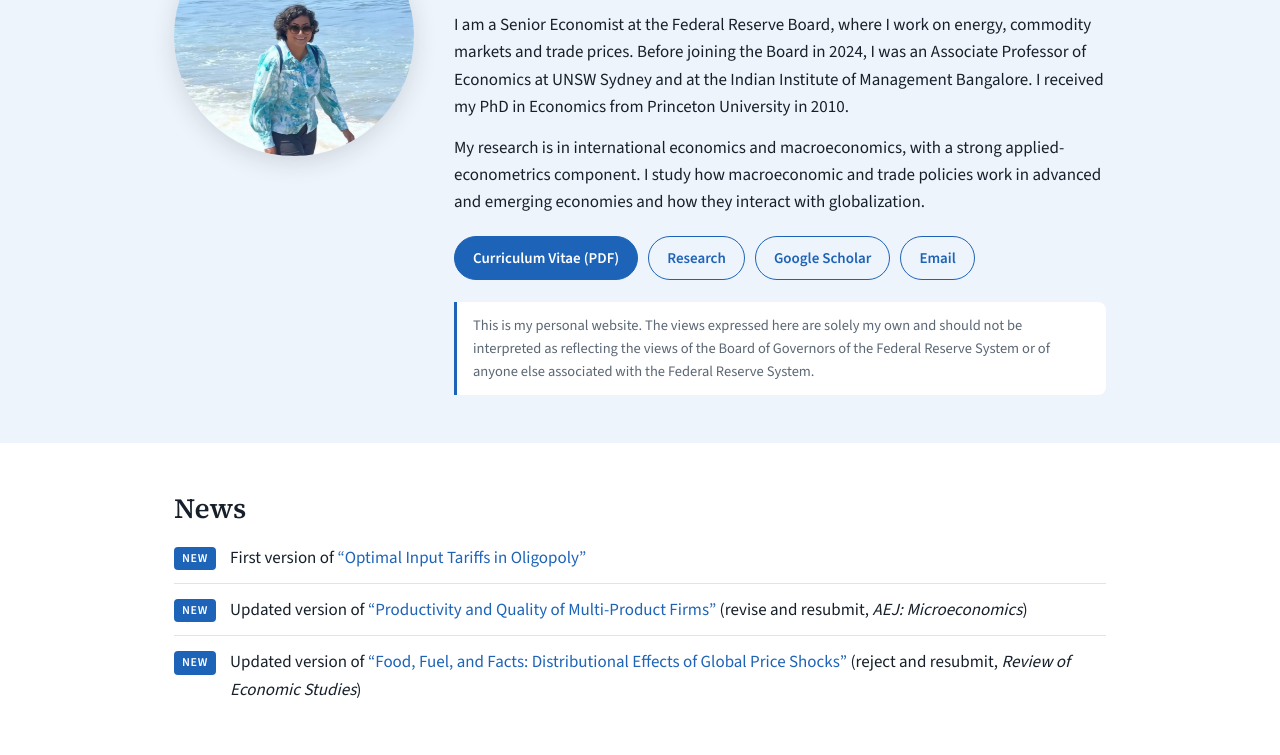
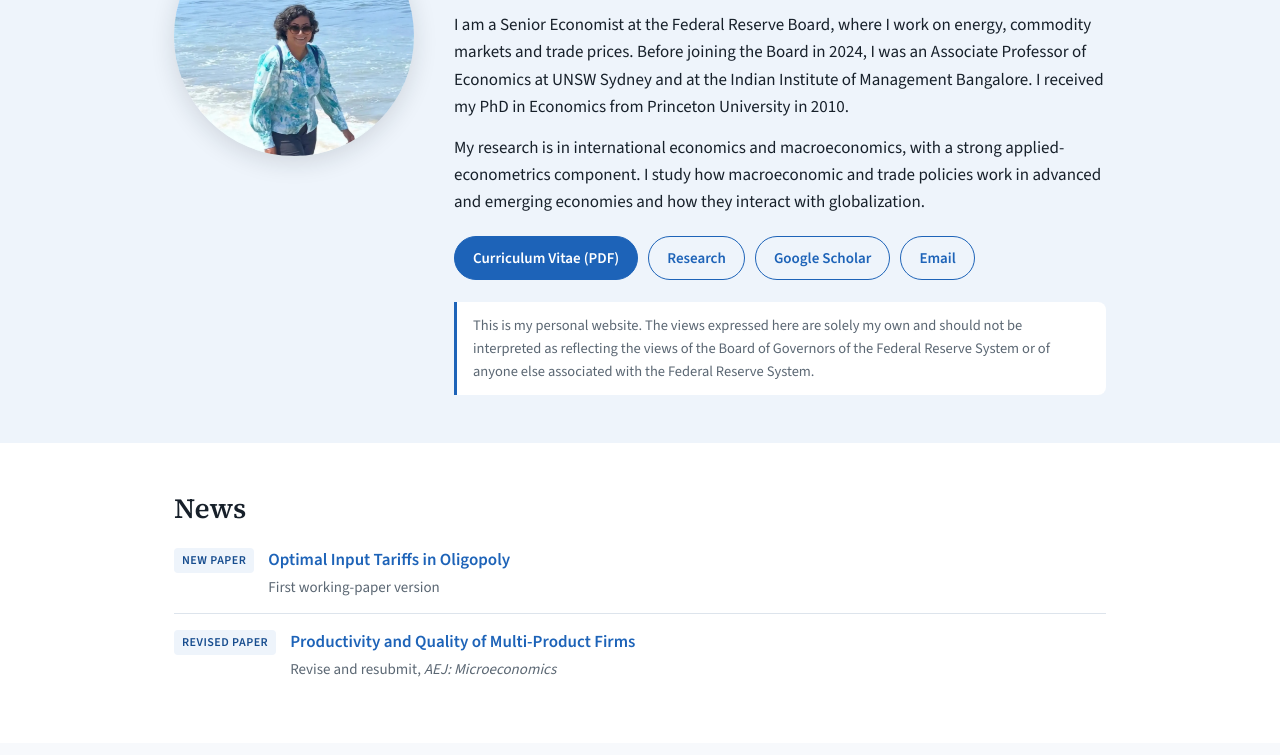
Before and after one commit to arpitac-econ/arpitac-econ.github.io, a plain HTML site: page index.html in a window 1280 px wide. Shown: the part 197-952 px from the top of the page. Drawn offline with nearby package versions, Linux system fonts and the light colour scheme.

Commit message:
Add files via upload

```diff
--- a/index.html
+++ b/index.html
@@ -58,10 +58,13 @@
   .disclaimer{margin-top:22px;padding:12px 16px;border-left:3px solid var(--accent);background:#fff;
               font-size:14.5px;color:var(--muted);border-radius:0 8px 8px 0}
   .news{list-style:none;margin:0;padding:0}
-  .news li{display:flex;gap:14px;padding:12px 0;border-bottom:1px solid var(--line)}
+  .news li{display:flex;align-items:flex-start;gap:14px;padding:14px 0;border-bottom:1px solid var(--line)}
   .news li:last-child{border-bottom:0}
-  .tag{flex:none;font-size:12px;font-weight:600;letter-spacing:.06em;text-transform:uppercase;
-       color:#fff;background:var(--accent);border-radius:4px;padding:2px 8px;height:fit-content;margin-top:3px}
+  .tag{flex:none;font-size:12px;font-weight:600;letter-spacing:.04em;text-transform:uppercase;
+       color:var(--accent-dark);background:var(--tint);border-radius:4px;padding:3px 8px;margin-top:2px}
+  .news-copy{min-width:0}
+  .news-title{font-weight:600}
+  .news-detail{display:block;color:var(--muted);font-size:15px;margin-top:2px}
   .cards{display:grid;grid-template-columns:repeat(4,1fr);gap:16px}
   .card{background:#fff;border:1px solid var(--line);border-radius:12px;padding:18px}
   .card h3{font-size:18px;margin-bottom:6px;color:var(--accent-dark)}
@@ -141,11 +144,22 @@
 
   <div class="band"><div class="wrap">
     <h2 class="sec">News</h2>
-    <!-- NEWS: keep about 3 items. To add one, copy a whole <li>...</li> line and edit it. Delete the oldest. -->
+    <!-- NEWS: keep just the most recent announcements. Add dates when verified. -->
     <ul class="news">
-      <li><span class="tag">New</span><span>First version of <a href="https://drive.google.com/file/d/1CKNBUO7ZEdRevMQ4Bf60p3NCumasIsrm/view">“Optimal Input Tariffs in Oligopoly”</a></span></li>
-      <li><span class="tag">New</span><span>Updated version of <a href="https://drive.google.com/file/d/1v1DMzbuOFH9xilnfcafxK0yE-ra2N9md/view">“Productivity and Quality of Multi-Product Firms”</a> (revise and resubmit, <i>AEJ: Microeconomics</i>)</span></li>
-      <li><span class="tag">New</span><span>Updated version of <a href="https://drive.google.com/file/d/1XUS33_JSw6gQw5kZ3By1b2mrt3-xs7qR/view">“Food, Fuel, and Facts: Distributional Effects of Global Price Shocks”</a> (reject and resubmit, <i>Review of Economic Studies</i>)</span></li>
+      <li>
+        <span class="tag">New paper</span>
+        <span class="news-copy">
+          <a class="news-title" href="https://drive.google.com/file/d/1CKNBUO7ZEdRevMQ4Bf60p3NCumasIsrm/view">Optimal Input Tariffs in Oligopoly</a>
+          <span class="news-detail">First working-paper version</span>
+        </span>
+      </li>
+      <li>
+        <span class="tag">Revised paper</span>
+        <span class="news-copy">
+          <a class="news-title" href="https://drive.google.com/file/d/1v1DMzbuOFH9xilnfcafxK0yE-ra2N9md/view">Productivity and Quality of Multi-Product Firms</a>
+          <span class="news-detail">Revise and resubmit, <i>AEJ: Microeconomics</i></span>
+        </span>
+      </li>
     </ul>
   </div></div>
 
```
